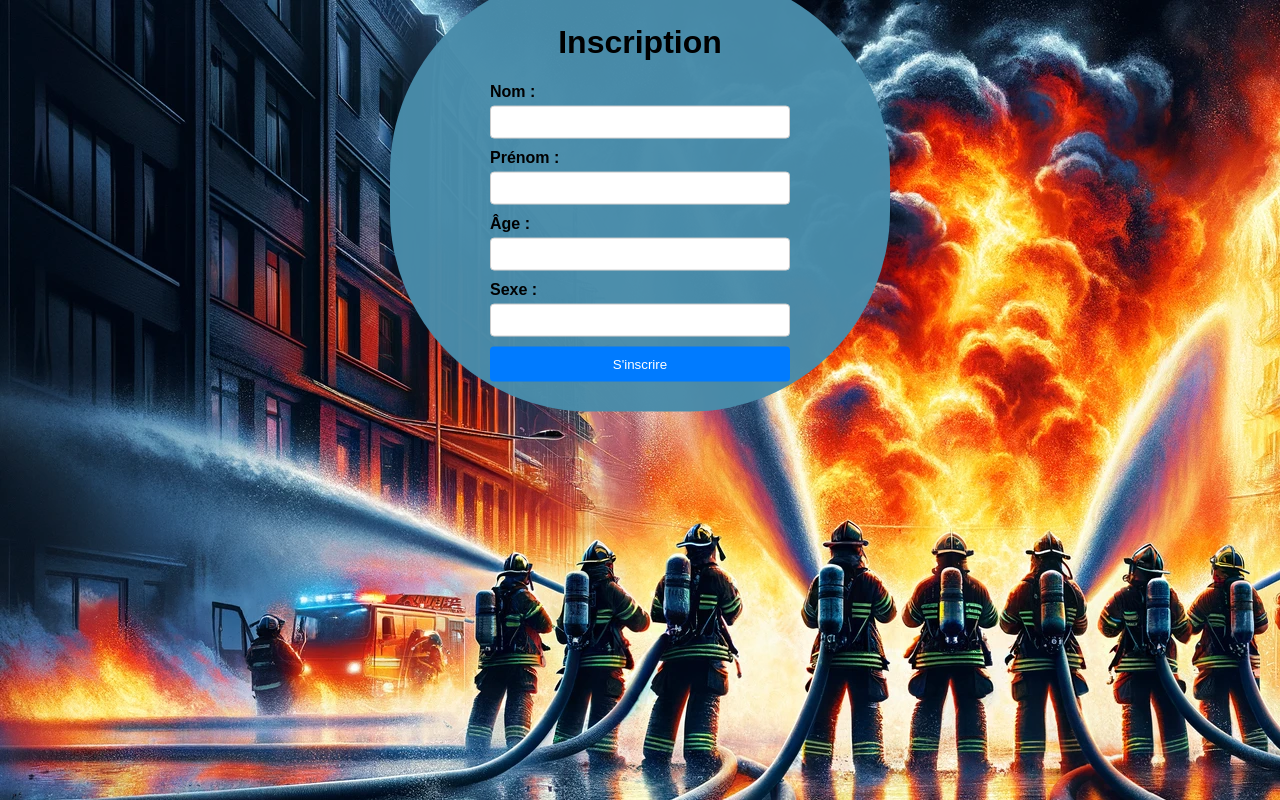
After one commit to YassineMiled/1000Aides, a PHP site: page /vue/login.html in a window 1280 px wide. The commit adds this page. Run offline with PHP 8.4, Linux system fonts and the light colour scheme.

Commit message:
Add files via upload

```diff
--- /dev/null
+++ b/1000Aides/JS/login.js
@@ -0,0 +1,26 @@
+function submitForm(event) {
+    event.preventDefault();
+    var nom = document.getElementById('nom').value;
+    var prenom = document.getElementById('prenom').value;
+    var age = document.getElementById('age').value;
+    var sexe = document.getElementById('sexe').value;
+
+    fetch('login.php', {
+        method: 'POST',
+        headers: {
+            'Content-Type': 'application/x-www-form-urlencoded',
+        },
+        body: 'nom=' + encodeURIComponent(nom) + '&prenom=' + encodeURIComponent(prenom) + '&age=' + encodeURIComponent(age) + '&sexe=' + encodeURIComponent(sexe)
+    })
+    .then(response => response.json())
+    .then(data => {
+        if (data.success) {
+            window.location.href = '../vue/vueindex.php';
+        } else {
+            alert('L\'inscription a échoué. Veuillez vérifier vos informations ou vous inscrire à nouveau.');
+        }
+    })
+    .catch(error => {
+        console.error('Erreur :', error);
+    });
+}
--- /dev/null
+++ b/1000Aides/css/login.css
@@ -0,0 +1,55 @@
+body{
+    background-image: url(../images/login.png);
+    font-family: Arial, sans-serif;
+    text-align: center;
+}
+
+.wrapper {
+    width: 420px;
+    background: #4a8caaf8;
+    color: white;
+    border-radius: 200px;
+    padding: 30px 40px;
+
+    /* Position absolue pour centrer */
+    position: absolute;
+    top: 24%;
+    left: 50%;
+    transform: translate(-50%, -50%);
+}
+h1{
+    color: #000000;
+}
+label{
+    color: #000000;
+}
+
+form {
+    width: 300px;
+    margin: 0 auto;
+    text-align: left;
+}
+label {
+    display: block;
+    margin-bottom: 5px;
+}
+input[type="text"], input[type="password"] {
+    width: 100%;
+    padding: 8px;
+    margin-bottom: 10px;
+    border: 1px solid #ccc;
+    border-radius: 4px;
+    box-sizing: border-box;
+}
+input[type="submit"] {
+    width: 100%;
+    padding: 10px;
+    background-color: #007bff;
+    color: #fff;
+    border: none;
+    border-radius: 4px;
+    cursor: pointer;
+}
+input[type="submit"]:hover {
+    background-color: #0056b3;
+}
--- a/1000Aides/modele/bd.numero.php
+++ b/1000Aides/modele/bd.numero.php
@@ -1,11 +1,11 @@
 <?php
-include_once("modele/bd.inc.php");
+include_once("bd.inc.php");
     function getNumPoliceByIdR($id) {
         $resultat = array();
 
         try {
             $cnx = connexionPDO();
-            $req = $cnx->prepare("select * from  serviceUrgence where id=:id");
+            $req = $cnx->prepare("select numero from serviceUrgence where idPays = 1");
             $req->bindValue(':id', $id, PDO::PARAM_INT);
 
             $req->execute();
--- /dev/null
+++ b/1000Aides/vue/login.html
@@ -0,0 +1,33 @@
+<html lang="fr">
+<head>
+    <meta charset="UTF-8">
+    <meta name="viewport" content="width=device-width, initial-scale=1.0">
+    <title>Votre Page</title>
+    <link rel="stylesheet" href="../css/login.css">
+</head>
+<body>
+    <div class="wrapper">
+    <h1>Inscription</h1>
+
+        <form id="loginForm" action="../modele/login.inc.php" method="POST" onsubmit="submitForm(event)">
+<strong>
+        <label for="nom">Nom :</label>
+        <input type="text" id="nom" name="nom" required>
+
+        <label for="prenom">Prénom :</label>
+        <input type="text" id="prenom" name="prenom" required>
+
+
+        <label for="age">Âge :</label>
+        <input type="text" id="age" name="age" required>
+
+        <label for="sexe">Sexe :</label>
+        <input type="text" id="sexe" name="sexe" required>
+
+        <input type="submit" value="S'inscrire">
+    </strong>
+    </form>
+    </div>
+    <script src="../JS/login.js"></script>
+</body>
+</html>
```
Also changed, not shown: 1000Aides/BaseDonnee/num.sql (added, +106 -0 lines), 1000Aides/JS/search.js (added, +26 -0 lines), 1000Aides/css/index.css (added, +8 -0 lines), 1000Aides/modele/login.inc.php (added, +17 -0 lines), 1000Aides/modele/login.php (added, +36 -0 lines), 1000Aides/vue/vueEntete.php (+10 -1 lines), 1000Aides/vue/vueindex.php (+34 -5 lines), 1000Aides/MCD/BONHOMME/Bonhomme.png (added), 1000Aides/README.md (added), 1000Aides/images/90e2a7bd-50b5-473e-bace-6ad179bf139e.jpg (added), 1000Aides/images/login.png (added), 2 other files.
